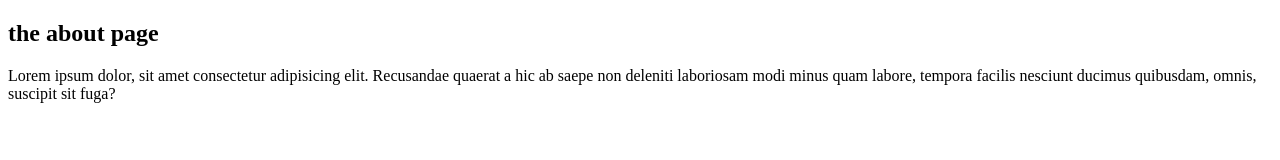
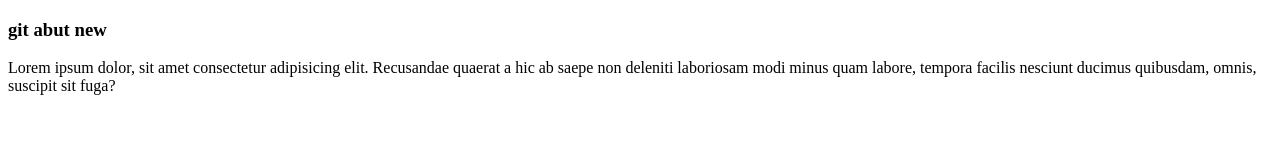
Before and after one commit to shrabon-sarker/front, a plain HTML site: page about.html in a window 1280 px wide. Drawn offline with Linux system fonts and the light colour scheme.

Commit message:
the about page  working

```diff
--- a/about.html
+++ b/about.html
@@ -6,7 +6,7 @@
     <title>this is about page</title>
   </head>
   <body>
-    <h2>the about page</h2>
+    <h3>git abut new</h3>
     <p>
       Lorem ipsum dolor, sit amet consectetur adipisicing elit. Recusandae
       quaerat a hic ab saepe non deleniti laboriosam modi minus quam labore,
```
